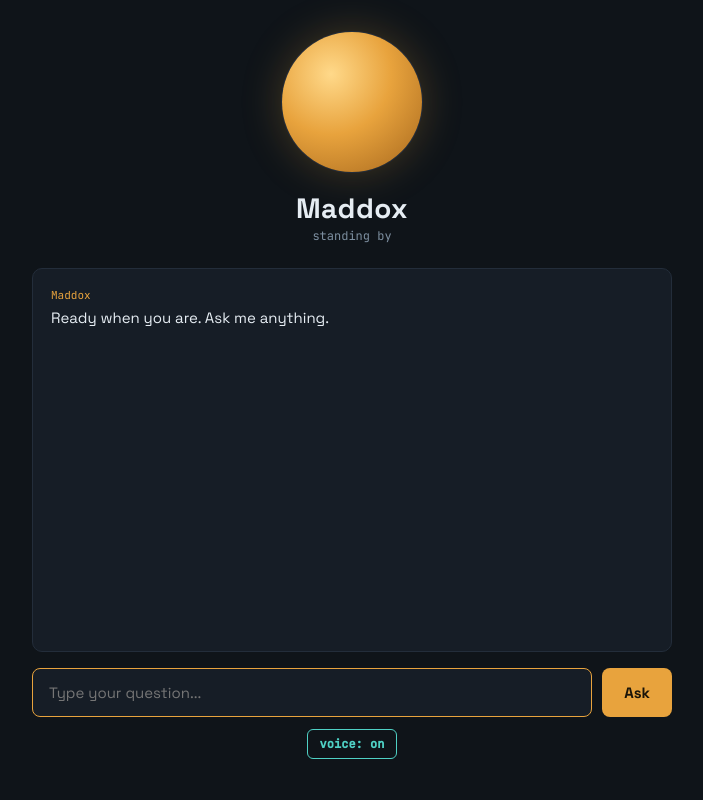
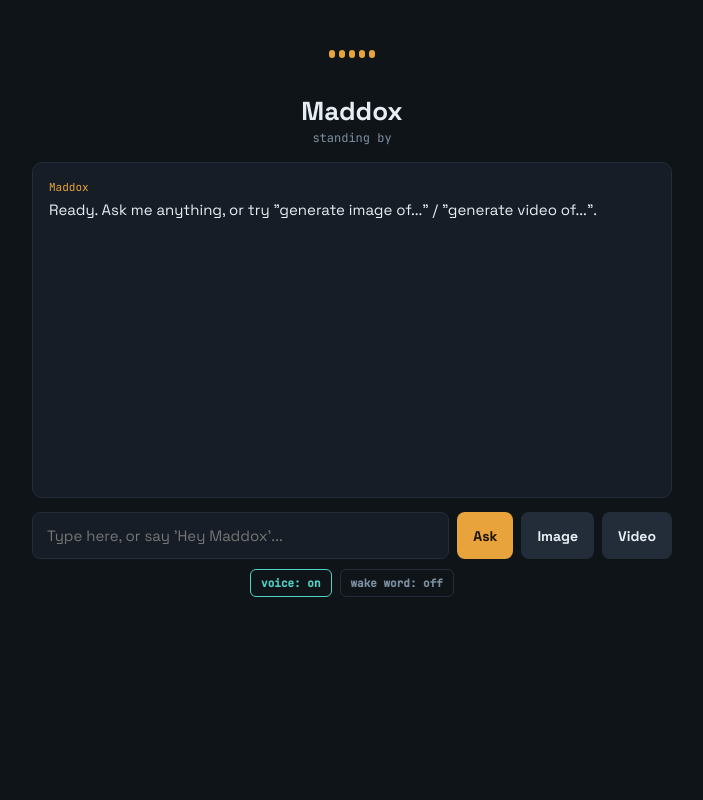
Before and after one commit to drdarshanrajput-commits/MADDOX, a Flask app: page / in a window 1280 px wide. Shown: the whole page, without its empty margins (288-991 px from the left). Run offline with Flask 3, Linux system fonts and the light colour scheme.

Commit message:
Update index.html

```diff
--- a/templates/index.html
+++ b/templates/index.html
@@ -4,186 +4,90 @@
 <meta charset="UTF-8">
 <meta name="viewport" content="width=device-width, initial-scale=1">
 <title>{{ assistant_name }}</title>
+<link rel="manifest" href="/manifest.json">
+<link rel="apple-touch-icon" href="/static/icon-192.png">
+<meta name="theme-color" content="#0f1419">
 <link rel="preconnect" href="https://fonts.googleapis.com">
 <link href="https://fonts.googleapis.com/css2?family=Space+Grotesk:wght@400;500;700&family=JetBrains+Mono:wght@400;500&display=swap" rel="stylesheet">
 <style>
   :root {
-    --bg: #0f1419;
-    --panel: #161d26;
-    --panel-edge: #232d3a;
-    --text: #e6edf3;
-    --text-dim: #7d8fa0;
-    --amber: #e8a33d;
-    --teal: #4fd1c5;
+    --bg: #0f1419; --panel: #161d26; --panel-edge: #232d3a;
+    --text: #e6edf3; --text-dim: #7d8fa0; --amber: #e8a33d; --teal: #4fd1c5;
   }
   * { box-sizing: border-box; }
-  html, body {
-    height: 100%;
-    margin: 0;
-    background: var(--bg);
-    color: var(--text);
-    font-family: 'Space Grotesk', sans-serif;
-  }
-  body {
-    display: flex;
-    flex-direction: column;
-    align-items: center;
-    padding: 32px 16px;
-    min-height: 100vh;
-  }
+  html, body { height: 100%; margin: 0; background: var(--bg); color: var(--text); font-family: 'Space Grotesk', sans-serif; }
+  body { display: flex; flex-direction: column; align-items: center; padding: 24px 16px; min-height: 100vh; }
+  .console { width: 100%; max-width: 640px; display: flex; flex-direction: column; align-items: center; flex: 1; }
 
-  .console {
-    width: 100%;
-    max-width: 640px;
-    display: flex;
-    flex-direction: column;
-    align-items: center;
-    flex: 1;
-  }
+  .bars { display: flex; align-items: center; justify-content: center; gap: 4px; height: 60px; margin-bottom: 10px; }
+  .bars div { width: 6px; background: var(--amber); border-radius: 3px; height: 8px; transition: height 0.08s ease; }
+  .bars.speaking div { background: var(--teal); }
 
-  .orb-wrap {
-    position: relative;
-    width: 140px;
-    height: 140px;
-    margin-bottom: 18px;
-  }
-  .orb {
-    width: 100%;
-    height: 100%;
-    border-radius: 50%;
-    background: radial-gradient(circle at 35% 30%, #ffd98a, var(--amber) 45%, #a5661c 100%);
-    box-shadow: 0 0 0 1px var(--panel-edge), 0 0 40px rgba(232,163,61,0.25);
-    transition: box-shadow 0.3s ease, transform 0.3s ease;
-  }
-  .orb.thinking {
-    animation: pulse 1.1s ease-in-out infinite;
-  }
-  .orb.speaking {
-    box-shadow: 0 0 0 1px var(--panel-edge), 0 0 55px rgba(79,209,197,0.45);
-    background: radial-gradient(circle at 35% 30%, #baf5ee, var(--teal) 45%, #1f6b63 100%);
-  }
-  @keyframes pulse {
-    0%, 100% { transform: scale(1); }
-    50% { transform: scale(1.08); }
-  }
+  h1 { font-size: 26px; font-weight: 700; margin: 0 0 2px 0; }
+  .status-line { font-family: 'JetBrains Mono', monospace; font-size: 12px; color: var(--text-dim); margin-bottom: 16px; min-height: 16px; }
 
-  h1 {
-    font-size: 28px;
-    font-weight: 700;
-    margin: 0 0 2px 0;
-    letter-spacing: 0.5px;
-  }
-  .status-line {
-    font-family: 'JetBrains Mono', monospace;
-    font-size: 12px;
-    color: var(--text-dim);
-    margin-bottom: 24px;
-    min-height: 16px;
-  }
-
-  .log {
-    width: 100%;
-    background: var(--panel);
-    border: 1px solid var(--panel-edge);
-    border-radius: 10px;
-    padding: 18px;
-    flex: 1;
-    overflow-y: auto;
-    max-height: 48vh;
-    min-height: 180px;
-  }
-  .msg {
-    margin-bottom: 16px;
-    line-height: 1.5;
-    font-size: 15px;
-  }
+  .log { width: 100%; background: var(--panel); border: 1px solid var(--panel-edge); border-radius: 10px; padding: 16px; flex: 1; overflow-y: auto; max-height: 42vh; min-height: 160px; }
+  .msg { margin-bottom: 14px; line-height: 1.5; font-size: 15px; }
   .msg:last-child { margin-bottom: 0; }
-  .msg .who {
-    font-family: 'JetBrains Mono', monospace;
-    font-size: 11px;
-    color: var(--text-dim);
-    display: block;
-    margin-bottom: 3px;
-  }
+  .msg .who { font-family: 'JetBrains Mono', monospace; font-size: 11px; color: var(--text-dim); display: block; margin-bottom: 3px; }
   .msg.user .who { color: var(--teal); }
   .msg.maddox .who { color: var(--amber); }
+  .msg img, .msg video { max-width: 100%; border-radius: 8px; margin-top: 6px; display: block; }
 
-  .input-row {
-    width: 100%;
-    display: flex;
-    gap: 10px;
-    margin-top: 16px;
-  }
-  input[type=text] {
-    flex: 1;
-    background: var(--panel);
-    border: 1px solid var(--panel-edge);
-    border-radius: 8px;
-    color: var(--text);
-    font-family: 'Space Grotesk', sans-serif;
-    font-size: 15px;
-    padding: 14px 16px;
-    outline: none;
-  }
-  input[type=text]:focus {
-    border-color: var(--amber);
-  }
-  button {
-    background: var(--amber);
-    color: #1a1408;
-    border: none;
-    border-radius: 8px;
-    font-family: 'Space Grotesk', sans-serif;
-    font-weight: 700;
-    font-size: 15px;
-    padding: 0 22px;
-    cursor: pointer;
-  }
-  button:disabled {
-    opacity: 0.5;
-    cursor: default;
-  }
+  .action-btn { display: inline-block; margin-top: 8px; margin-right: 6px; background: var(--panel-edge); color: var(--text); border: none; border-radius: 6px; padding: 8px 12px; font-family: 'JetBrains Mono', monospace; font-size: 12px; cursor: pointer; text-decoration: none; }
 
-  .toggle {
-    margin-top: 12px;
-    font-family: 'JetBrains Mono', monospace;
-    font-size: 12px;
-    color: var(--text-dim);
-    background: none;
-    border: 1px solid var(--panel-edge);
-    border-radius: 6px;
-    padding: 6px 12px;
-  }
+  .input-row { width: 100%; display: flex; gap: 8px; margin-top: 14px; flex-wrap: wrap; }
+  input[type=text] { flex: 1; min-width: 150px; background: var(--panel); border: 1px solid var(--panel-edge); border-radius: 8px; color: var(--text); font-family: 'Space Grotesk', sans-serif; font-size: 15px; padding: 13px 14px; outline: none; }
+  input[type=text]:focus { border-color: var(--amber); }
+  button { background: var(--amber); color: #1a1408; border: none; border-radius: 8px; font-family: 'Space Grotesk', sans-serif; font-weight: 700; font-size: 14px; padding: 0 16px; cursor: pointer; }
+  button:disabled { opacity: 0.5; }
+  .secondary { background: var(--panel-edge); color: var(--text); }
+
+  .toggles { margin-top: 10px; display: flex; gap: 8px; flex-wrap: wrap; justify-content: center; }
+  .toggle { font-family: 'JetBrains Mono', monospace; font-size: 11px; color: var(--text-dim); background: none; border: 1px solid var(--panel-edge); border-radius: 6px; padding: 6px 10px; }
   .toggle.on { color: var(--teal); border-color: var(--teal); }
 </style>
 </head>
 <body>
   <div class="console">
-    <div class="orb-wrap"><div class="orb" id="orb"></div></div>
+    <div class="bars" id="bars">
+      <div></div><div></div><div></div><div></div><div></div>
+    </div>
     <h1>{{ assistant_name }}</h1>
     <div class="status-line" id="status">standing by</div>
 
     <div class="log" id="log">
-      <div class="msg maddox"><span class="who">{{ assistant_name }}</span>Ready when you are. Ask me anything.</div>
+      <div class="msg maddox"><span class="who">{{ assistant_name }}</span>Ready. Ask me anything, or try "generate image of..." / "generate video of...".</div>
     </div>
 
     <div class="input-row">
-      <input type="text" id="input" placeholder="Type your question..." autofocus>
+      <input type="text" id="input" placeholder="Type here, or say 'Hey Maddox'...">
       <button id="askBtn">Ask</button>
+      <button class="secondary" id="imgBtn">Image</button>
+      <button class="secondary" id="vidBtn">Video</button>
     </div>
-    <button class="toggle on" id="voiceToggle">voice: on</button>
+    <div class="toggles">
+      <button class="toggle on" id="voiceToggle">voice: on</button>
+      <button class="toggle" id="wakeToggle">wake word: off</button>
+    </div>
   </div>
 
-  <audio id="player" style="display:none"></audio>
+  <audio id="player" crossorigin="anonymous" style="display:none"></audio>
 
 <script>
+if ('serviceWorker' in navigator) { navigator.serviceWorker.register('/sw.js').catch(()=>{}); }
+
 const log = document.getElementById('log');
 const input = document.getElementById('input');
 const askBtn = document.getElementById('askBtn');
+const imgBtn = document.getElementById('imgBtn');
+const vidBtn = document.getElementById('vidBtn');
 const status = document.getElementById('status');
-const orb = document.getElementById('orb');
+const bars = document.getElementById('bars');
+const barEls = bars.querySelectorAll('div');
 const player = document.getElementById('player');
 const voiceToggle = document.getElementById('voiceToggle');
+const wakeToggle = document.getElementById('wakeToggle');
 
 let voiceOn = true;
 voiceToggle.onclick = () => {
@@ -192,11 +96,49 @@ voiceToggle.onclick = () => {
   voiceToggle.classList.toggle('on', voiceOn);
 };
 
-function addMsg(who, text) {
+function addMsg(who, text, mediaUrl, mediaType, action) {
   const div = document.createElement('div');
   div.className = 'msg ' + who;
   const label = who === 'user' ? 'you' : '{{ assistant_name }}';
-  div.innerHTML = '<span class="who">' + label + '</span>' + text.replace(/</g, '&lt;');
+  let html = '<span class="who">' + label + '</span>' + (text || '').replace(/</g, '&lt;');
+  div.innerHTML = html;
+  if (mediaUrl && mediaType === 'image') {
+    const img = document.createElement('img');
+    img.src = mediaUrl;
+    div.appendChild(img);
+  }
+  if (mediaUrl && mediaType === 'video') {
+    const vid = document.createElement('video');
+    vid.src = mediaUrl;
+    vid.controls = true;
+    div.appendChild(vid);
+  }
+  if (action) {
+    if (action.type === 'whatsapp') {
+      const a = document.createElement('a');
+      const num = action.number ? action.number : '';
+      a.href = 'https://wa.me/' + num + '?text=' + encodeURIComponent(action.message);
+      a.target = '_blank';
+      a.className = 'action-btn';
+      a.textContent = '📱 Open in WhatsApp';
+      div.appendChild(a);
+    }
+    if (action.type === 'maps') {
+      const a = document.createElement('a');
+      a.href = 'https://www.google.com/maps/search/?api=1&query=' + encodeURIComponent(action.query);
+      a.target = '_blank';
+      a.className = 'action-btn';
+      a.textContent = '📍 Open in Maps';
+      div.appendChild(a);
+      if (navigator.share) {
+        const btn = document.createElement('button');
+        btn.className = 'action-btn';
+        btn.textContent = '↗ Share';
+        btn.onclick = () => navigator.share({ title: 'Maddox found this', text: action.query, url: a.href });
+        div.appendChild(btn);
+      }
+    }
+  }
   log.appendChild(div);
   log.scrollTop = log.scrollHeight;
 }
@@ -206,62 +148,165 @@ async function ask() {
   if (!question) return;
   input.value = '';
   addMsg('user', question);
-  askBtn.disabled = true;
+  setBusy(true);
   status.textContent = 'thinking...';
-  orb.classList.add('thinking');
 
   try {
-    const res = await fetch('/ask', {
-      method: 'POST',
-      headers: { 'Content-Type': 'application/json' },
-      body: JSON.stringify({ question })
-    });
+    const res = await fetch('/ask', { method: 'POST', headers: {'Content-Type':'application/json'}, body: JSON.stringify({ question }) });
     const data = await res.json();
-    orb.classList.remove('thinking');
-
     if (data.error) {
       addMsg('maddox', 'Error: ' + data.error);
       status.textContent = 'standing by';
     } else {
-      addMsg('maddox', data.answer);
-      if (voiceOn) {
-        speak(data.answer);
-      } else {
-        status.textContent = 'standing by';
-      }
+      addMsg('maddox', data.answer, null, null, data.action);
+      if (voiceOn) { speak(data.answer); } else { status.textContent = 'standing by'; }
     }
   } catch (e) {
-    orb.classList.remove('thinking');
     addMsg('maddox', 'Connection error: ' + e.message);
     status.textContent = 'standing by';
   }
-  askBtn.disabled = false;
+  setBusy(false);
+}
+
+async function generateImage() {
+  const prompt = input.value.trim();
+  if (!prompt) return;
+  input.value = '';
+  addMsg('user', 'generate image: ' + prompt);
+  setBusy(true);
+  status.textContent = 'painting...';
+  try {
+    const res = await fetch('/generate-image', { method: 'POST', headers: {'Content-Type':'application/json'}, body: JSON.stringify({ prompt }) });
+    const data = await res.json();
+    if (data.error) { addMsg('maddox', 'Error: ' + data.error); }
+    else { addMsg('maddox', 'Here you go:', data.url, 'image'); }
+  } catch (e) { addMsg('maddox', 'Connection error: ' + e.message); }
+  status.textContent = 'standing by';
+  setBusy(false);
+}
+
+async function generateVideo() {
+  const prompt = input.value.trim();
+  if (!prompt) return;
+  input.value = '';
+  addMsg('user', 'generate video: ' + prompt);
+  setBusy(true);
+  status.textContent = 'rendering (this can take a while)...';
+  try {
+    const res = await fetch('/generate-video', { method: 'POST', headers: {'Content-Type':'application/json'}, body: JSON.stringify({ prompt }) });
+    if (!res.ok) {
+      const data = await res.json().catch(()=>({error:'Video generation failed.'}));
+      addMsg('maddox', 'Error: ' + (data.error || 'Video generation failed.'));
+    } else {
+      const blob = await res.blob();
+      addMsg('maddox', 'Here you go:', URL.createObjectURL(blob), 'video');
+    }
+  } catch (e) { addMsg('maddox', 'Connection error: ' + e.message); }
+  status.textContent = 'standing by';
+  setBusy(false);
+}
+
+function setBusy(b) { askBtn.disabled = b; imgBtn.disabled = b; vidBtn.disabled = b; }
+
+let audioCtx, analyser, source, rafId;
+function setupAnalyser() {
+  if (audioCtx) return;
+  audioCtx = new (window.AudioContext || window.webkitAudioContext)();
+  source = audioCtx.createMediaElementSource(player);
+  analyser = audioCtx.createAnalyser();
+  analyser.fftSize = 32;
+  source.connect(analyser);
+  analyser.connect(audioCtx.destination);
+}
+
+function animateBars() {
+  const data = new Uint8Array(analyser.frequencyBinCount);
+  analyser.getByteFrequencyData(data);
+  const picks = [2, 5, 8, 5, 2];
+  barEls.forEach((el, i) => {
+    const v = data[picks[i]] || 0;
+    el.style.height = Math.max(8, (v / 255) * 56) + 'px';
+  });
+  rafId = requestAnimationFrame(animateBars);
 }
 
 async function speak(text) {
   status.textContent = 'speaking...';
-  orb.classList.add('speaking');
+  bars.classList.add('speaking');
   try {
-    const res = await fetch('/speak', {
-      method: 'POST',
-      headers: { 'Content-Type': 'application/json' },
-      body: JSON.stringify({ text })
-    });
+    setupAnalyser();
+    const res = await fetch('/speak', { method: 'POST', headers: {'Content-Type':'application/json'}, body: JSON.stringify({ text }) });
     const blob = await res.blob();
     player.src = URL.createObjectURL(blob);
+    await audioCtx.resume();
+    animateBars();
     player.onended = () => {
-      orb.classList.remove('speaking');
+      cancelAnimationFrame(rafId);
+      bars.classList.remove('speaking');
+      barEls.forEach(el => el.style.height = '8px');
       status.textContent = 'standing by';
     };
     player.play();
   } catch (e) {
-    orb.classList.remove('speaking');
+    bars.classList.remove('speaking');
     status.textContent = 'standing by';
   }
 }
 
 askBtn.onclick = ask;
+imgBtn.onclick = generateImage;
+vidBtn.onclick = generateVideo;
 input.addEventListener('keydown', (e) => { if (e.key === 'Enter') ask(); });
+
+// ---- Wake word: "Hey Maddox" (works while this tab is open & focused) ----
+let recognition = null;
+let wakeOn = false;
+
+function setupRecognition() {
+  const SR = window.SpeechRecognition || window.webkitSpeechRecognition;
+  if (!SR) { return null; }
+  const r = new SR();
+  r.continuous = true;
+  r.interimResults = true;
+  r.lang = 'en-US';
+  r.onresult = (event) => {
+    const transcript = Array.from(event.results).map(res => res[0].transcript).join(' ').toLowerCase();
+    const idx = transcript.indexOf('maddox');
+    if (idx !== -1) {
+      const after = transcript.slice(idx + 6).trim();
+      if (after.length > 2) {
+        input.value = after;
+        ask();
+      } else {
+        status.textContent = 'listening... go ahead';
+      }
+    }
+  };
+  r.onerror = () => {};
+  r.onend = () => { if (wakeOn) { try { r.start(); } catch(e) {} } };
+  return r;
+}
+
+wakeToggle.onclick = () => {
+  wakeOn = !wakeOn;
+  wakeToggle.textContent = 'wake word: ' + (wakeOn ? 'on' : 'off');
+  wakeToggle.classList.toggle('on', wakeOn);
+  if (wakeOn) {
+    if (!recognition) { recognition = setupRecognition(); }
+    if (recognition) {
+      try { recognition.start(); status.textContent = 'say "Hey Maddox"...'; }
+      catch(e) {}
+    } else {
+      addMsg('maddox', "Your browser doesn't support voice recognition — try Chrome.");
+      wakeOn = false;
+      wakeToggle.textContent = 'wake word: off';
+      wakeToggle.classList.remove('on');
+    }
+  } else {
+    if (recognition) { recognition.onend = null; recognition.stop(); }
+    status.textContent = 'standing by';
+  }
+};
 </script>
 </body>
 </html>
```
